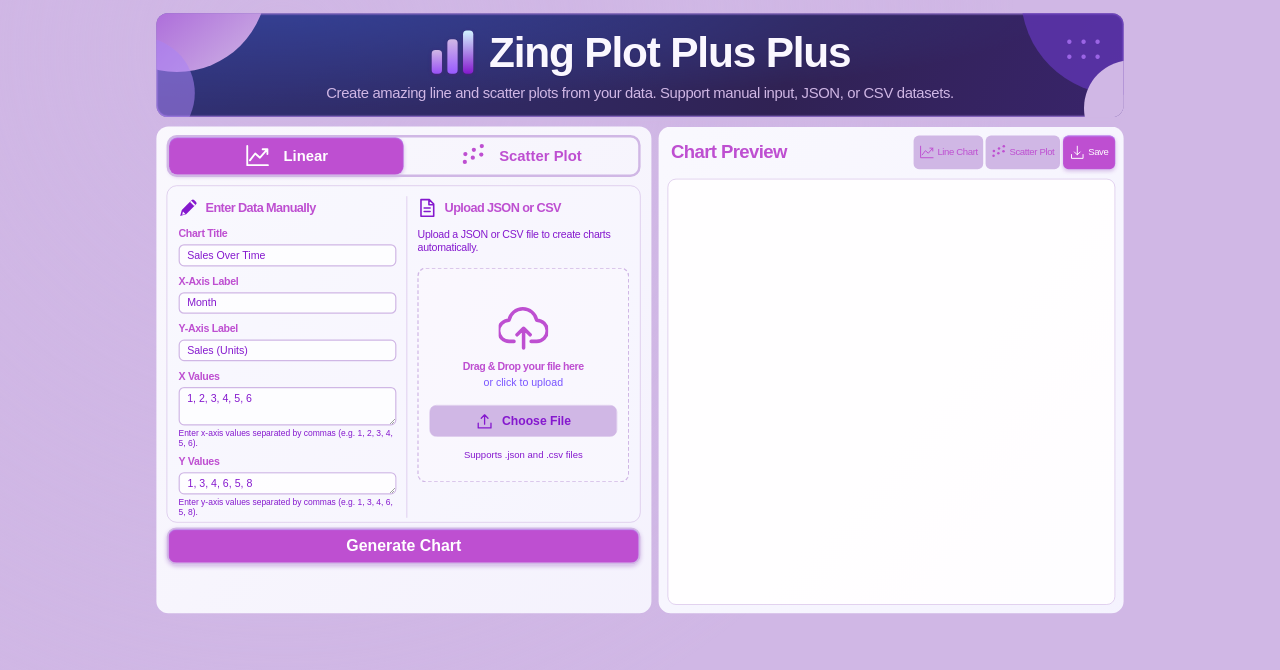
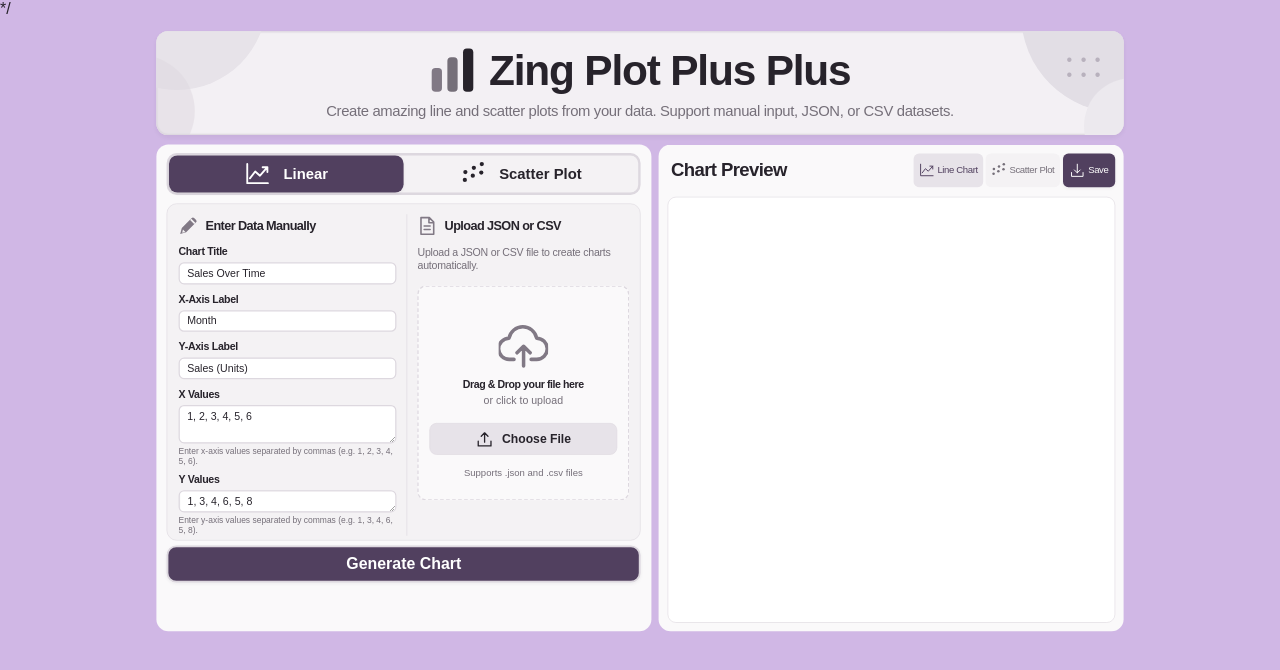
Before and after one commit to Bros-Writing-Code/Team-2-Chart-Fork, a plain HTML site: page zing-plot-web/index.html in a window 1280 px wide. Drawn offline with Linux system fonts and the light colour scheme.

Commit message:
change color

```diff
--- a/zing-plot-web/index.html
+++ b/zing-plot-web/index.html
@@ -10,7 +10,7 @@
 
     <title>Zing Plot Plus Plus</title>
 
-    <link rel="stylesheet" href="style.css" />
+    <link rel="stylesheet" href="./style.css?v=2" />
     <script src="script.js" defer></script>
     <script src="https://cdn.jsdelivr.net/npm/zing-plot-plus-plus@1.0.7/src/detailedPlots.js" type="module" defer></script>
 
@@ -31,7 +31,29 @@
     aspect-ratio: auto;
     height: 710px;
   }
-</style>
+  /* Apply the new palette directly to verify the active HTML file.
+.hero {
+  background: #F3F0F4 !important;
+  box-shadow: none !important;
+}
+
+.hero h1 {
+  color: #27232B !important;
+  text-shadow: none !important;
+}
+
+.hero p {
+  color: #756F79 !important;
+}
+
+.type-tab.active,
+.generate,
+.preview-actions .save {
+  background: #51405F !important;
+  color: #FFFFFF !important;
+  box-shadow: none !important;
+}
+</style> */
   </head>
 
   <body>
--- a/zing-plot-web/style.css
+++ b/zing-plot-web/style.css
@@ -3,30 +3,20 @@
   box-sizing: border-box;
 }
 
-/* Define the global font, colors, and overall page scale here. */
+/* Define the global font and the single muted accent color. */
 :root {
-  --purple: #be4fd1;
+  --purple: #51405F;
 
   font-family: Arial, Helvetica, sans-serif;
-  color: #be4fd1;
+  color: #27232B;
   background: #D0B7E5;
 }
 
+/* Preserve the original lavender page background. */
 body {
   margin: 0;
   min-height: 100vh;
-  background:
-    radial-gradient(
-      ellipse at 22% 5%,
-      #D0B7E5 0,
-      transparent 52%
-    ),
-    linear-gradient(
-      115deg,
-      #D0B7E5,
-      #D0B7E5 65%,
-      #D0B7E5
-    );
+  background: #D0B7E5;
 }
 
 /* Hide the shared SVG definitions while keeping their icons available. */
@@ -49,11 +39,11 @@ button {
   color: inherit;
 }
 
-/* Show a visible focus indicator for keyboard navigation. */
+/* Use the accent color to indicate keyboard focus. */
 button:focus-visible,
 input:focus-visible,
 textarea:focus-visible {
-  outline: 3px solid #be4fd1;
+  outline: 3px solid #51405F;
   outline-offset: 3px;
 }
 
@@ -77,32 +67,21 @@ svg {
   flex-shrink: 0;
 }
 
-/* Center and visually scale the page without changing its layout space. */
+/* Keep the existing page dimensions and horizontal alignment. */
 .app {
   padding: 25px 29px 23px;
   max-width: 1600px;
   margin: 0 auto;
 }
 
-/* Style the title banner and its background. */
+/* Use a neutral header surface with a subtle gray shadow. */
 .hero {
   height: 196px;
   border-radius: 19px;
-  background:
-    radial-gradient(
-      ellipse at 12% 0,
-      #343f92,
-      transparent 65%
-    ),
-    linear-gradient(
-      110deg,
-      #303276,
-      #302254 65%,
-      #39246b
-    );
+  background: #F3F0F4;
   box-shadow:
-    0 4px 9px #D0B7E5,
-    inset 0 0 2px 2px #8d6ac7;
+    0 4px 9px rgba(39, 35, 43, 0.06),
+    inset 0 0 2px 2px #DDD8DF;
   position: relative;
   overflow: hidden;
   display: flex;
@@ -116,26 +95,26 @@ svg {
   font-weight: 800;
   letter-spacing: -2px;
   line-height: 1.08;
-  color: #faf7ff;
+  color: #27232B;
   position: relative;
   display: flex;
   align-items: center;
   gap: 25px;
   margin: 0 0 17px;
-  text-shadow: 0 3px 2px #20154c55;
+  text-shadow: none;
   white-space: nowrap;
 }
 
 .hero p {
   font-size: 28px;
-  color: #D0B7E5;
+  color: #756F79;
   margin: 0;
   position: relative;
   letter-spacing: -0.6px;
   white-space: nowrap;
 }
 
-/* Build the three-bar logo using the header's decorative elements. */
+/* Use neutral gray tones for the three-bar logo. */
 .brand-icon {
   display: flex;
   align-items: flex-end;
@@ -146,25 +125,25 @@ svg {
 .brand-icon i {
   width: 19px;
   height: 44px;
-  background: linear-gradient(#D0B7E5, #9950f6);
+  background: #817985;
   border-radius: 7px;
-  box-shadow: 0 2px 6px #492379;
+  box-shadow: none;
 }
 
 .brand-icon i:nth-child(2) {
   height: 64px;
-  background: linear-gradient(#D0B7E5, #9859ff);
+  background: #756F79;
 }
 
 .brand-icon i:nth-child(3) {
   height: 80px;
-  background: linear-gradient(#d2f4ff, #8518ce);
+  background: #27232B;
 }
 
-/* Position the decorative circles inside the title banner. */
+/* Keep header decorations subtle using closely related neutral tones. */
 .orb {
   position: absolute;
-  background: linear-gradient(140deg, #8518ce, #D0B7E5);
+  background: #E7E3E9;
   border-radius: 50%;
 }
 
@@ -180,7 +159,7 @@ svg {
   height: 188px;
   left: -124px;
   top: 39px;
-  background: #aa84f58c;
+  background: #DDD8DF80;
 }
 
 .three {
@@ -188,7 +167,7 @@ svg {
   height: 330px;
   right: -159px;
   top: -194px;
-  background: #6538bdb0;
+  background: #E2DEE5;
 }
 
 .four {
@@ -196,7 +175,7 @@ svg {
   height: 160px;
   right: -94px;
   bottom: -65px;
-  background: #D0B7E5;
+  background: #ECE9EE;
 }
 
 .dots {
@@ -206,7 +185,7 @@ svg {
   font-size: 27px;
   letter-spacing: 14px;
   line-height: 25px;
-  color: #9b65e5;
+  color: #B8B1BD;
 }
 
 /* Place the settings panel and chart preview side by side on desktop. */
@@ -217,8 +196,9 @@ svg {
   margin-top: 18px;
 }
 
+/* Use an opaque off-white surface for the main panels. */
 .panel {
-  background: linear-gradient(130deg, #fcfcffef, #f7f6ffef);
+  background: #FAF9FA;
   border-radius: 20px;
   padding: 16px;
   min-width: 0;
@@ -228,14 +208,15 @@ svg {
   padding: 16px 20px 18px;
 }
 
-/* Style the main chart-type selector and its active state. */
+/* Use neutral borders and surfaces for the chart-type selector. */
 .type-tabs {
   display: flex;
-  border: 4px solid #D0B7E5;
+  border: 4px solid #DDD8DF;
   border-radius: 17px;
   height: 79px;
   padding: 0;
   margin-bottom: 16px;
+  background: #F4F2F4;
 }
 
 .type-tab {
@@ -245,20 +226,20 @@ svg {
   justify-content: center;
   gap: 25px;
   background: transparent;
+  color: #27232B;
   font-size: 28px;
   font-weight: 700;
   border-radius: 14px;
   white-space: nowrap;
 }
 
+/* Reserve the muted purple accent for selected tabs and primary actions. */
 .type-tab.active,
 .generate,
 .save {
-  background: linear-gradient(115deg, #be4fd1, #be4fd1 63%, #be4fd1);
-  color: white;
-  box-shadow:
-    inset 0 1px 2px #b699ff,
-    0 3px 7px #D0B7E5;
+  background: #51405F;
+  color: #FFFFFF;
+  box-shadow: 0 2px 6px rgba(39, 35, 43, 0.06);
 }
 
 .type-tab svg {
@@ -271,15 +252,15 @@ svg {
   display: grid;
   grid-template-columns: 1.08fr 1fr;
   gap: 20px;
-  border: 1px solid #D0B7E5;
+  border: 1px solid #DDD8DF;
   border-radius: 17px;
   padding: 19px 21px 8px;
-  background: #f8f7ff66;
+  background: #F4F2F4;
 }
 
 .manual {
   padding-right: 19px;
-  border-right: 1px solid #D0B7E5;
+  border-right: 1px solid #DDD8DF;
   min-width: 0;
 }
 
@@ -293,22 +274,24 @@ svg {
   white-space: nowrap;
   margin: 0 0 16px;
   height: 43px;
+  color: #27232B;
 }
 
 .input-card h2 svg {
-  color: #8518ce;
+  color: #817985;
   width: 36px;
   height: 42px;
   stroke-width: 4;
 }
 
-/* Control the appearance and spacing of manual data fields. */
+/* Keep labels and entered values readable using charcoal text. */
 .manual label {
   display: block;
   font-size: 20px;
   font-weight: 700;
   letter-spacing: -0.5px;
   margin: 17px 0 8px;
+  color: #27232B;
 }
 
 .manual label:first-of-type {
@@ -318,11 +301,11 @@ svg {
 .manual input,
 .manual textarea {
   width: 100%;
-  border: 2px solid #D0B7E5;
+  border: 2px solid #DDD8DF;
   border-radius: 9px;
-  background: #ffffffc9;
+  background: #FFFFFF;
   padding: 6px 14px;
-  color: #8518ce;
+  color: #27232B;
   font-size: 20px;
   line-height: 25px;
   display: block;
@@ -343,10 +326,11 @@ svg {
   min-height: 41px;
 }
 
+/* Use a softer gray for supporting instructions. */
 .help {
   font-size: 16px;
   line-height: 20px;
-  color: #8518ce;
+  color: #756F79;
   margin: 5px 0 0;
 }
 
@@ -367,13 +351,13 @@ svg {
 .upload-description {
   font-size: 20px;
   line-height: 25px;
-  color: #8518ce;
+  color: #756F79;
   margin: 14px 0 26px;
   letter-spacing: -0.4px;
 }
 
 .drop-zone {
-  border: 2px dashed #D0B7E5;
+  border: 2px dashed #DDD8DF;
   border-radius: 14px;
   height: 405px;
   text-align: center;
@@ -381,20 +365,20 @@ svg {
   flex-direction: column;
   align-items: center;
   padding: 65px 9px 20px;
-  background: #fbfaff60;
+  background: #FAF9FA;
   cursor: pointer;
 }
 
-/* Highlight the upload area when a file is dragged over it. */
+/* Highlight a file drag with the same accent used by primary buttons. */
 .drop-zone.dragging {
-  background: #D0B7E5;
-  border-color: #8518ce;
+  background: #F4F2F4;
+  border-color: #51405F;
 }
 
 .cloud {
   width: 95px;
   height: 95px;
-  stroke: #be4fd1;
+  stroke: #817985;
   stroke-width: 7;
   margin-bottom: 12px;
 }
@@ -403,14 +387,16 @@ svg {
   font-size: 20px;
   letter-spacing: -0.7px;
   white-space: nowrap;
+  color: #27232B;
 }
 
 .drop-zone > span {
   font-size: 20px;
-  color: #7954ff;
+  color: #756F79;
   margin-top: 7px;
 }
 
+/* Keep the file picker visually secondary to Generate Chart. */
 .choose {
   display: flex;
   align-items: center;
@@ -420,11 +406,11 @@ svg {
   height: 60px;
   border-radius: 12px;
   margin-top: 29px;
-  background: linear-gradient(100deg, #D0B7E5, #D0B7E5);
-  border: 1px solid #D0B7E5;
+  background: #E7E3E9;
+  border: 1px solid #DDD8DF;
   font-size: 23px;
   font-weight: 700;
-  color: #8518ce;
+  color: #27232B;
 }
 
 .choose svg {
@@ -434,7 +420,7 @@ svg {
 
 .drop-zone small {
   font-size: 18px;
-  color: #8518ce;
+  color: #756F79;
   margin-top: 24px;
   max-width: 100%;
   overflow-wrap: anywhere;
@@ -452,7 +438,7 @@ svg {
   font-size: 30px;
   font-weight: 700;
   margin-top: 9px;
-  border: 3px solid #D0B7E5;
+  border: 3px solid #DDD8DF;
 }
 
 .generate svg {
@@ -475,6 +461,7 @@ svg {
   letter-spacing: -1.4px;
   white-space: nowrap;
   margin: 0 0 0 6px;
+  color: #27232B;
 }
 
 .preview-actions {
@@ -494,7 +481,8 @@ svg {
   padding: 9px 10px;
   border-radius: 9px;
   white-space: nowrap;
-  background: #D0B7E5;
+  background: #F4F2F4;
+  color: #756F79;
 }
 
 .preview-actions button svg {
@@ -503,22 +491,24 @@ svg {
   stroke-width: 3;
 }
 
+/* Distinguish the active preview mode with a subtle interactive highlight. */
 .preview-actions .selected {
-  background: #D0B7E5;
+  background: #E7E3E9;
+  color: #51405F;
 }
 
 .preview-actions .save {
-  background: linear-gradient(120deg, #be4fd1, #be4fd1 63%, #be4fd1);
-  color: white;
+  background: #51405F;
+  color: #FFFFFF;
   padding: 9px 13px;
   margin-left: 1px;
 }
 
 /* Preserve the chart's proportions and override the default icon styles. */
 .chart-container {
-  border: 1px solid #D0B7E5;
+  border: 1px solid #DDD8DF;
   border-radius: 14px;
-  background: #ffffffd9;
+  background: #FFFFFF;
   overflow: hidden;
   aspect-ratio: 634 / 710;
   min-height: 0;
@@ -533,15 +523,15 @@ svg {
   fill: none;
 }
 
-/* Display status messages and highlight validation errors. */
+/* Display status messages and emphasize errors using the existing accent. */
 #message {
   margin: 8px 3px;
   font-size: 16px;
-  color: #8518ce;
+  color: #756F79;
 }
 
 #message.error {
-  color: #b41c5a;
+  color: #51405F;
 }
 
 /* Reduce component sizes proportionally on compact desktop screens. */
@@ -818,7 +808,7 @@ svg {
   }
 
   .upload {
-    border-top: 1px solid #d7caff;
+    border-top: 1px solid #DDD8DF;
     padding-top: 18px;
   }
 
```
